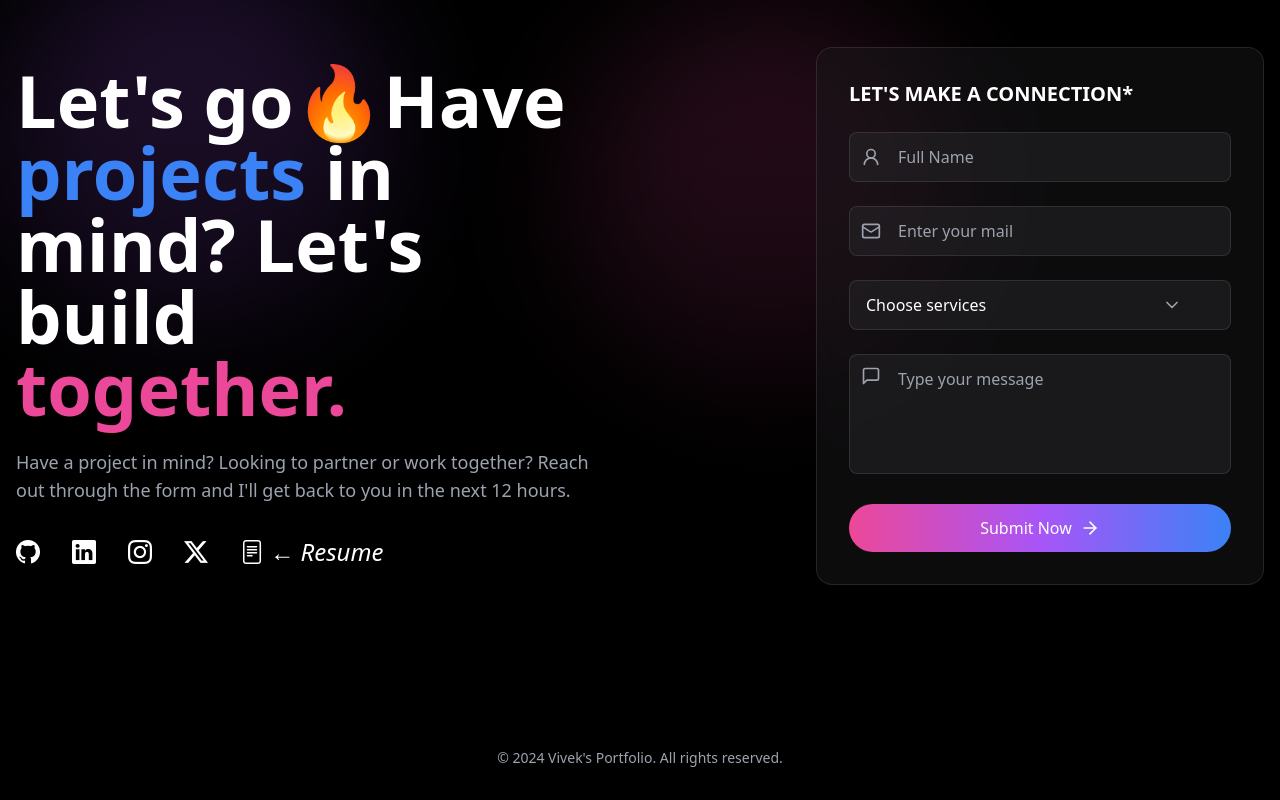
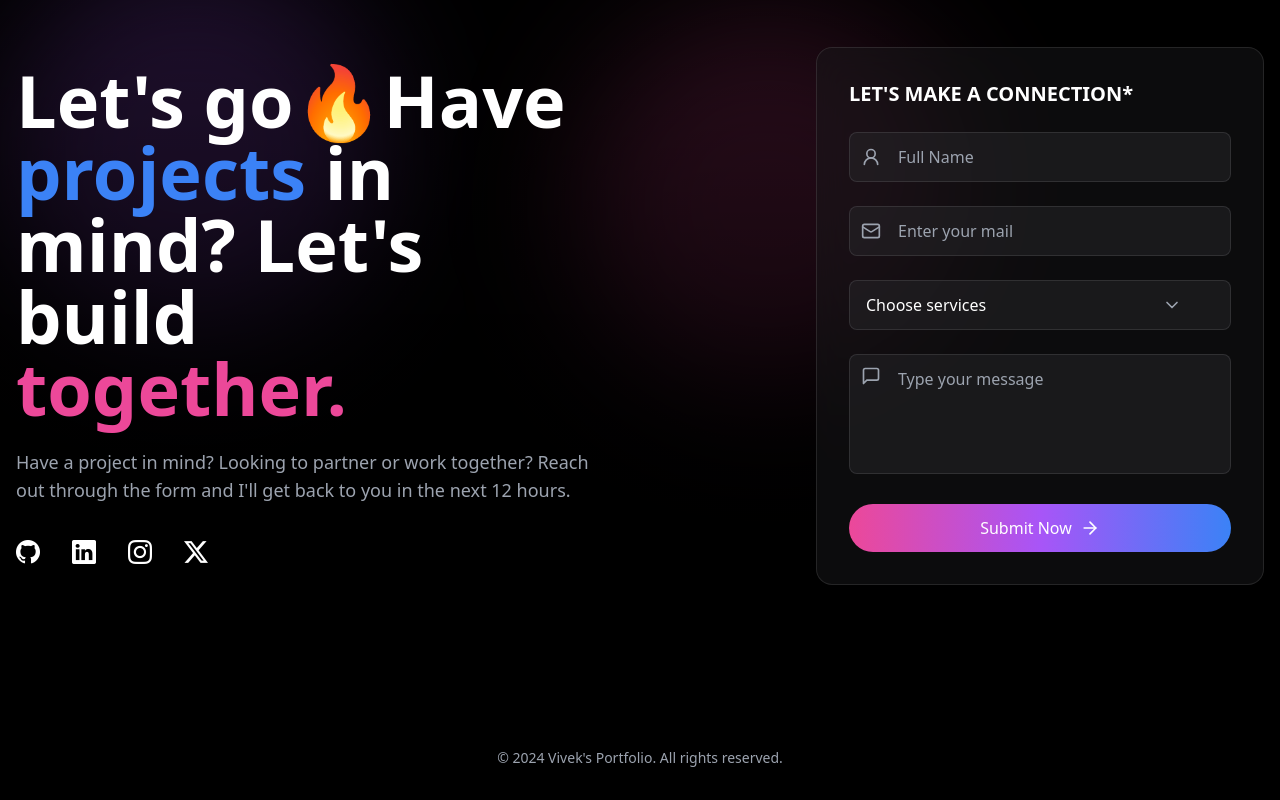
Before and after one commit to ez-vivek/Portfolio, a React (Vite) app: page / in a window 1280 px wide. Shown: the part 3306-4106 px from the top of the page. Built offline with nearby package versions, Linux system fonts and the light colour scheme.

Commit message:
contact fixed

```diff
--- a/src/components/Contact/Contact.tsx
+++ b/src/components/Contact/Contact.tsx
@@ -36,10 +36,6 @@ export default function Contact() {
                 <i className="bi bi-twitter-x text-xl sm:text-2xl"></i>
                 <span className="sr-only">Twitter</span>
               </a>
-              <a href="https://read.cv/ez.vivek" target="_blank" className="text-white hover:text-blue-300 transition-colors">
-                <i className="bi bi-file-text text-xl sm:text-2xl"> ← Resume</i>
-                <span className="sr-only">Resume</span>
-              </a>
             </div>
           </div>
           {/* Right Column - Contact Form */}
```
